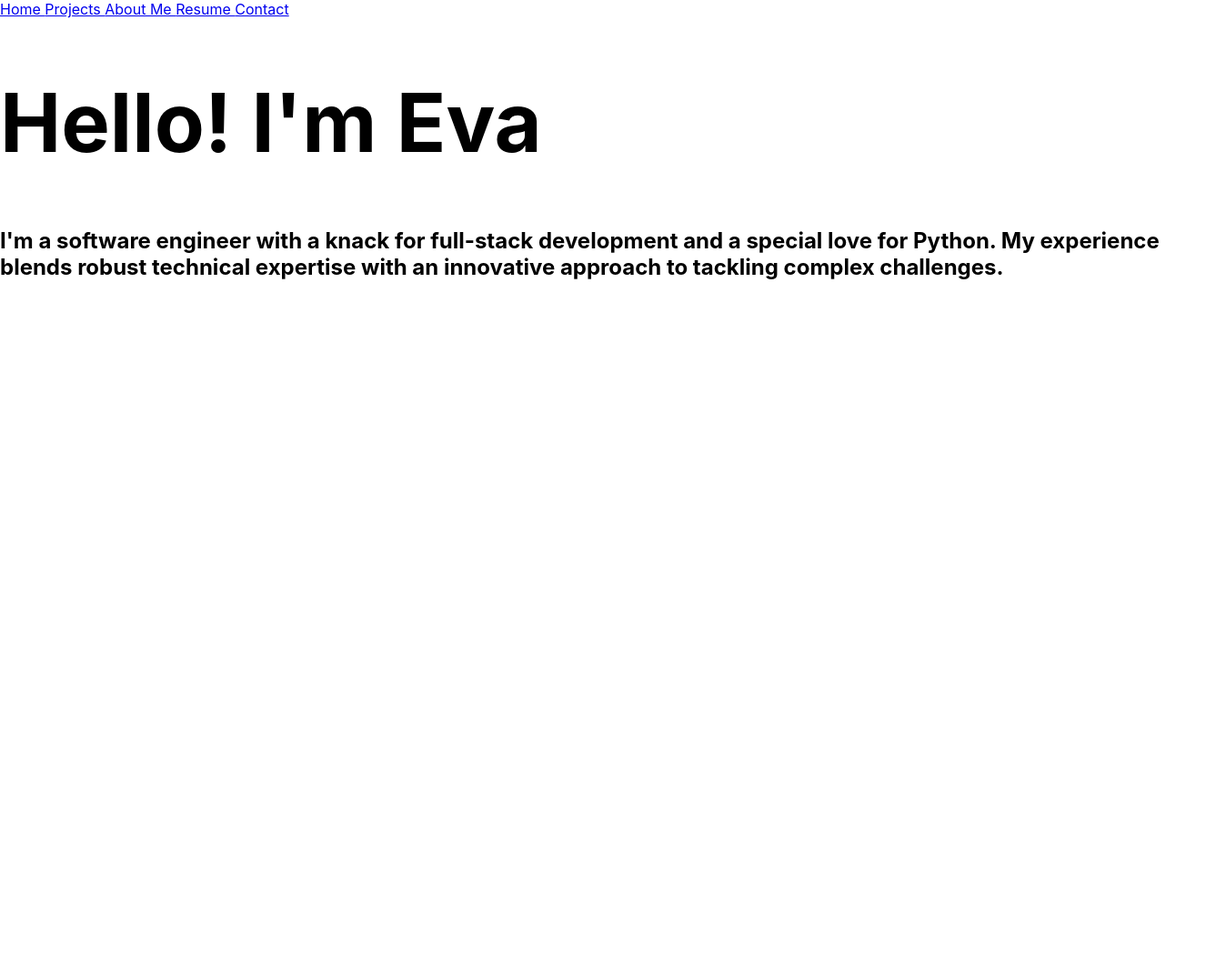
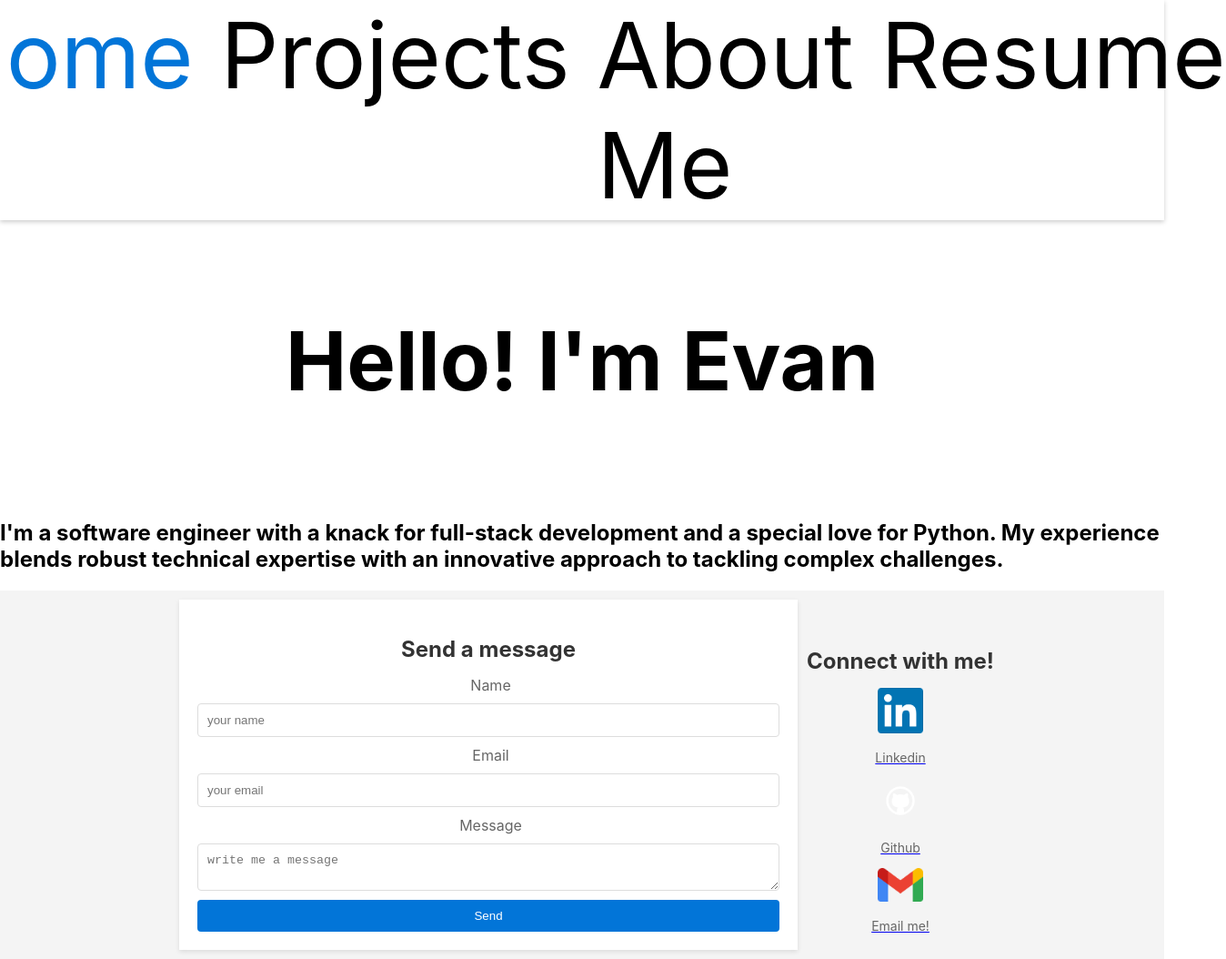
Before and after one commit to evandalmeida/portfolio_website, a React (Create React App) app: page / in a window 1280 px wide. Shown: the whole page at 91% size, 1348 px wide, since content can reach past the window. Before the commit the page ends 800 px from the top, so only its background shows below. Built offline with nearby package versions, Linux system fonts and the light colour scheme; no server answers.

Commit message:
contact turned to footer

```diff
--- a/src/App.js
+++ b/src/App.js
@@ -6,7 +6,7 @@ import Home from './components/Home';
 import Projects from './components/Projects';
 import AboutMe from './components/AboutMe'
 import Resume from './components/Resume'
-import Contact from './components/Contact'
+import Footer from './components/Footer'
 
 function App() {
   return (
@@ -31,11 +31,8 @@ function App() {
               path="/resume"
               element={<Resume />}
               />
-            <Route
-              path="/contact"
-              element={<Contact />}
-              />
           </Routes>
+        <Footer/>
       </BrowserRouter>
     </div>
   );
--- /dev/null
+++ b/src/components/CSS/footer.css
@@ -0,0 +1,95 @@
+.footer {
+    background-color: #f4f4f4; /* Light grey background */
+    margin: auto;
+    display: flex;
+    flex-direction: row;
+    text-align: center;
+    align-items: center;
+    justify-content: center;
+    width: 100%;
+    bottom: 0;
+}
+
+.form-container {
+    background-color: white;
+    padding: 20px;
+    margin: 10px;
+    width: 50%;
+    box-shadow: 0 2px 5px rgba(0,0,0,0.1);
+}
+
+.form-container h2.header-msg {
+    color: #333;
+    margin-bottom: 15px;
+}
+
+.form {
+    display: flex;
+    flex-direction: column;
+    gap: 10px;
+}
+
+.form label {
+    margin-left: 5px;
+    color: #666;
+}
+
+.form input[type="text"], .form input[type="email"], .form textarea {
+    padding: 10px;
+    border: 1px solid #ddd;
+    border-radius: 4px;
+}
+
+.form input[type="submit"] {
+    background-color: #0275d8;
+    color: white;
+    padding: 10px 15px;
+    border: none;
+    border-radius: 4px;
+    cursor: pointer;
+}
+
+.form input[type="submit"]:hover {
+    background-color: #025aa5;
+}
+
+.connect-container {
+    margin-top: 30px;
+}
+
+.connect-container h2.connect-msg {
+    color: #333;
+    margin-bottom: 15px;
+}
+
+.logos-container {
+    display: flex;
+    justify-content: center;
+    gap: 20px;
+}
+
+.logos .logo {
+    text-align: center;
+}
+
+.logos .logo-img {
+    width: 50px; /* Adjust size as needed */
+    height: auto;
+}
+
+.logos .logo p {
+    color: #666;
+    font-size: 14px;
+}
+
+/* Responsive adjustments */
+@media (max-width: 768px) {
+    .form-container {
+        width: 80%;
+    }
+
+    .logos-container {
+        flex-direction: column;
+        gap: 10px;
+    }
+}
--- a/src/components/CSS/home.css
+++ b/src/components/CSS/home.css
@@ -1,7 +1,19 @@
+#home-div {
+    display: flex;
+    flex-direction: column;
+    align-items: center;
+}
+
 #home-div h1 {
+    display: flex;
+    flex-direction: row;
+    align-items: center;
     font-size: 90px;
+    margin: 50px;
+    padding: 50px
 }
 
 .BE-logo {
-    width: 140px;
+    width: 90px;
+    margin-left: 20px;
 }
--- a/src/components/CSS/navBar.css
+++ b/src/components/CSS/navBar.css
@@ -1,6 +1,23 @@
+#nav-bar {
+    display: flex;
+    justify-content: center;
+    position: sticky;
+    top: 0;
+    width: 100%;
+    z-index: 1000;
+    background-color: rgba(255, 255, 255, 0.5); /* Semi-transparent white */
+    backdrop-filter: blur(10px);
+    box-shadow: 0 2px 5px rgba(0,0,0,0.2);
+}
 
-#logo {
-    display: flex;
-    flex-direction: row;
-    align-items: center;
+#nav-bar a {
+    margin: 0 15px; /* Adjust spacing between links */
+    text-decoration: none; /* Optional, for styling */
+    color: black; /* Or any color you prefer */
+    font-size: 100px; /* Optional, for styling */
 }
+
+/* Optional: Add a hover effect for links */
+#nav-bar a:hover {
+    color: #0275d8; /* Or any hover color you prefer */
+}
--- a/src/components/Contact.js
+++ b/src/components/Footer.js
@@ -4,8 +4,9 @@ import MsgModal from './MsgModal';
 import linkedin from '../assets/icons/linkedinlogo.png'
 import github from '../assets/icons/githublogo.png'
 import gmail from '../assets/icons/gmaillogo.png'
+import "./CSS/footer.css"
 
-const Contact = () => {
+const Footer = () => {
     const form = useRef();
     const [show, setShow] = useState(false);
 
@@ -26,7 +27,7 @@ const Contact = () => {
 };
 
     return (
-        <div className="contact-bg">
+        <div className="footer">
             <div className="form-container">
                 <h2 className="header-msg">Send a message</h2>
                 <form className="form"ref={form} onSubmit={sendEmail}>
@@ -72,4 +73,4 @@ const Contact = () => {
     );
 };
 
-export default Contact;
+export default Footer;
--- a/src/components/Home.js
+++ b/src/components/Home.js
@@ -1,5 +1,5 @@
 import React, { useState, useEffect } from 'react';
-import BELogo from "../assets/BM-hi.png"
+import BELogo from "../assets/BE-hi.png"
 import './CSS/home.css'
 
 export default function Home() {
--- a/src/components/NavBar.js
+++ b/src/components/NavBar.js
@@ -1,6 +1,5 @@
 import React from  'react';
 import {Link} from 'react-router-dom'
-import headerImg from '../assets/BM-hi.png'
 import './CSS/navBar.css'
 
 function NavBar() {
@@ -10,7 +9,6 @@ function NavBar() {
             <Link to='/projects'> Projects </Link>
             <Link to='/about-me'> About Me </Link>
             <Link to='/resume'> Resume </Link>
-            <Link to='/contact'> Contact </Link>
         </nav>
     )
 }
```
Also changed, not shown: src/assets/BE-hi.png (added), src/assets/BM-hi.png (deleted). Lines whose indentation alone changed are shown as unchanged.
